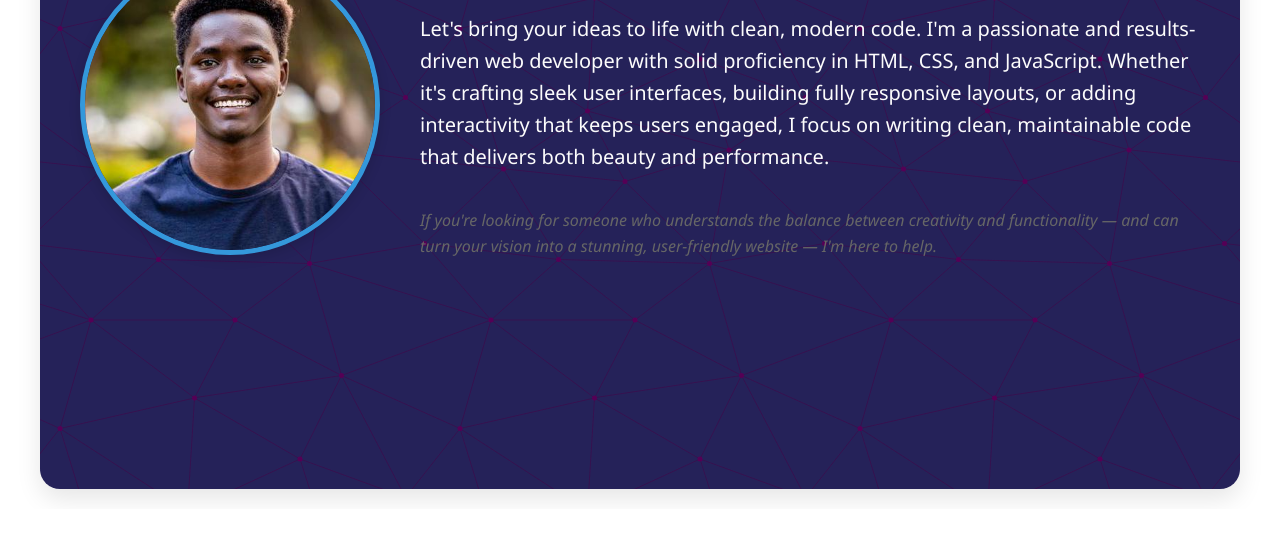
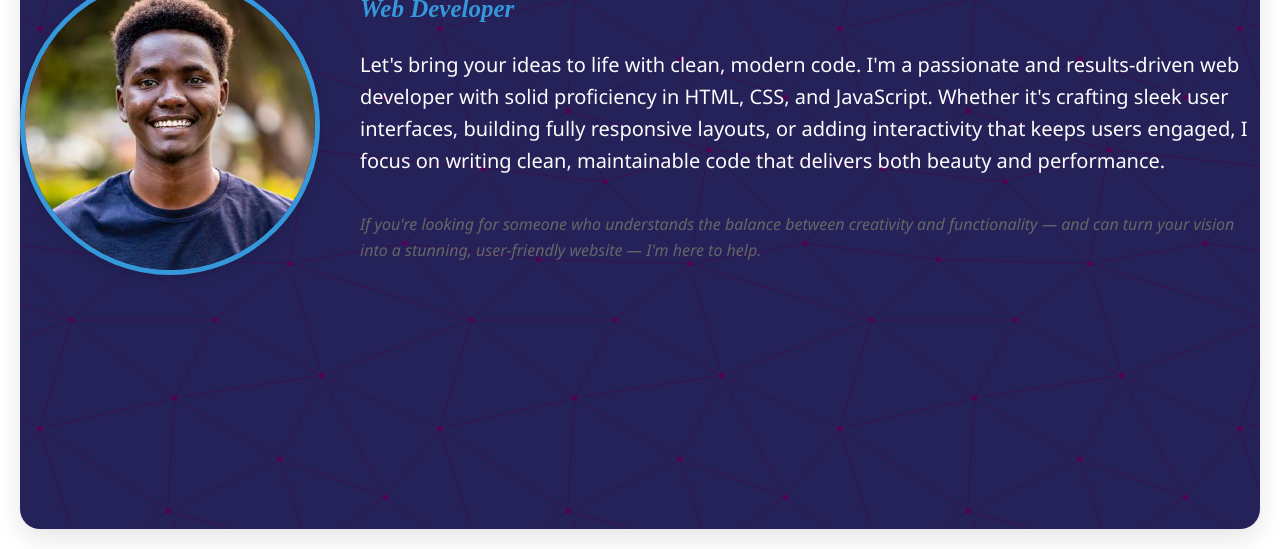
Before and after one commit to JoelWachira/Joel-Wachira-Portfolio, a plain HTML site: page index.html in a window 1280 px wide. Shown: the part 291-840 px from the top of the page. Before the commit the page ends 800 px from the top, so only its background shows below. Drawn offline with Linux system fonts and the light colour scheme.

Commit message:
Update style.css

```diff
--- a/style.css
+++ b/style.css
@@ -13,15 +13,15 @@
   }
 
   main {
-    min-height: 95vh; /* 100% of the viewport height */
+    min-height: 100vh; /* 100% of the viewport height */
     display: flex;
     flex-direction: row;
     align-items: center;
     justify-content: center;
     gap: 40px;
-    max-width: 1200px;
+    max-width: 1300px;
     margin: auto;
-    padding: 40px;
+    padding: 0px;
     background-color: hsla(244, 75%, 16%, 0.9);
 
     /*main background design*/
```
